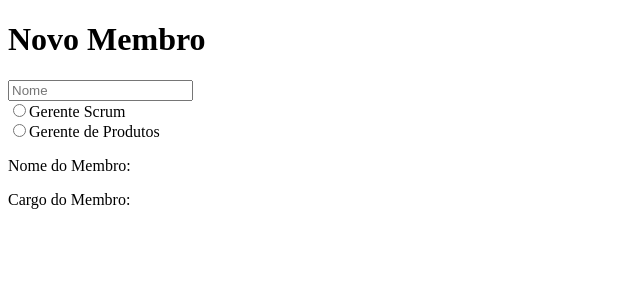
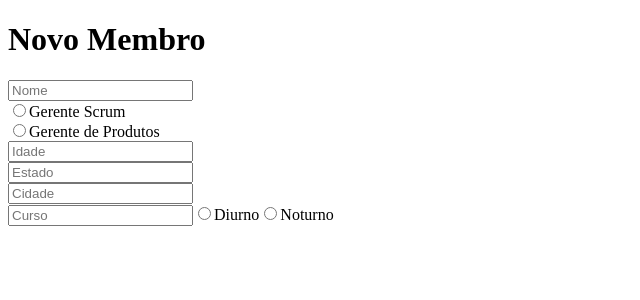
Before and after one commit to Davi-Tolen/aula, a React (Create React App) app: page / in a window 1280 px wide. Shown: the top 300 px of the page, without its empty margins (0-640 px from the left). Built offline with nearby package versions, Linux system fonts and the light colour scheme.

Commit message:
Aula UseSTage2

```diff
--- a/src/App.js
+++ b/src/App.js
@@ -3,21 +3,81 @@ import React, {useState} from "react";
 
 function App() {
 
-  const [nome, setNome] = useState();
-  const [cargo, setCargo] = useState();
+  const [membro, setMembro] = useState();
+
+  function handleInputChanges(e){
+    const key = e.target.name;
+
+    const newMembro = {...membro}
+    newMembro[key] = e.target.value;
+
+    setMembro(newMembro)
+    console.log(newMembro)
+  }
 
   return (
     <div>
       <h1>Novo Membro</h1>
-      <input type="text" placeholder="Nome" onChange={(e) => setNome(e.target.value)}/>
+      <input
+        type="text"
+        placeholder="Nome"
+        name = "nome"
+        onChange={handleInputChanges}/>
       <br></br>
-      <input id="GS" type="radio" name="cargo" value="Gerente Scrum" onChange={(e) => setCargo(e.target.value)}/>
+      <input
+        id="GS"
+        type="radio"
+        name="cargo"
+        value="Gerente Scrum"
+        onChange={handleInputChanges}/>
       <label htmlFor="GS">Gerente Scrum</label>
       <br></br>
-      <input id="GP" type="radio" name="cargo" value="Gerente de Produtos" onChange={(e) => setCargo(e.target.value)}/>
+      <input
+        id="GP"
+        type="radio"
+        name="cargo"
+        value="Gerente de Produtos"
+        onChange={handleInputChanges}/>
       <label htmlFor="GP">Gerente de Produtos</label>
-      <p>Nome do Membro:{nome}</p>
-      <p>Cargo do Membro: {cargo}</p>
+      <br></br>
+      <input
+        type="Number"
+        placeholder="Idade"
+        name = "idade"
+        onChange={handleInputChanges}/>
+      <br></br>
+      <input
+        type="text"
+        placeholder="Estado"
+        name = "Estado"
+        onChange={handleInputChanges}/>
+      <br></br>
+      <input
+        type="text"
+        placeholder="Cidade"
+        name = "cidade"
+        onChange={handleInputChanges}/>
+      <br></br>
+      <input
+        type="text"
+        placeholder="Curso"
+        name = "curso"
+        onChange={handleInputChanges}/>
+      <input
+        id="di"
+        type="radio"
+        name="turno"
+        value="Diurno"
+        onChange={handleInputChanges}/>
+      <label htmlFor="di">Diurno</label>
+      <input
+        id="nt"
+        type="radio"
+        name="turno"
+        value="Noturno"
+        onChange={handleInputChanges}/>
+      <label htmlFor="nt">Noturno</label>
+
     </div>
   );
 }
```
